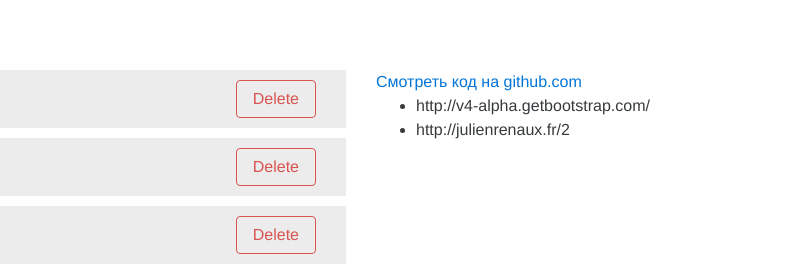
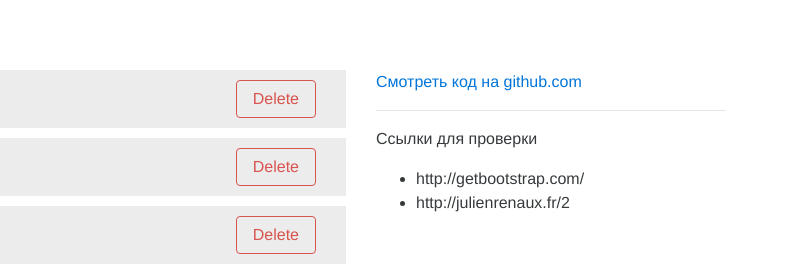
Before and after one commit to Siteograf/jsFaviconViewer, a plain HTML site: page index.html in a window 1280 px wide. Shown: the top 271 px of the page, 469-1280 px from the left. Drawn offline with Linux system fonts and the light colour scheme.

Commit message:
правки

```diff
--- a/index.html
+++ b/index.html
@@ -46,8 +46,10 @@
         <div class="col-sm-4">
             <a href="https://github.com/Siteograf/jsFaviconViewer">Смотреть код на github.com</a>
 
+<hr/>
+            <p>Ccылки для проверки</p>
             <ul>
-                <li>http://v4-alpha.getbootstrap.com/</li>
+                <li>http://getbootstrap.com/</li>
                 <li>http://julienrenaux.fr/2</li>
             </ul>
         </div>
```
